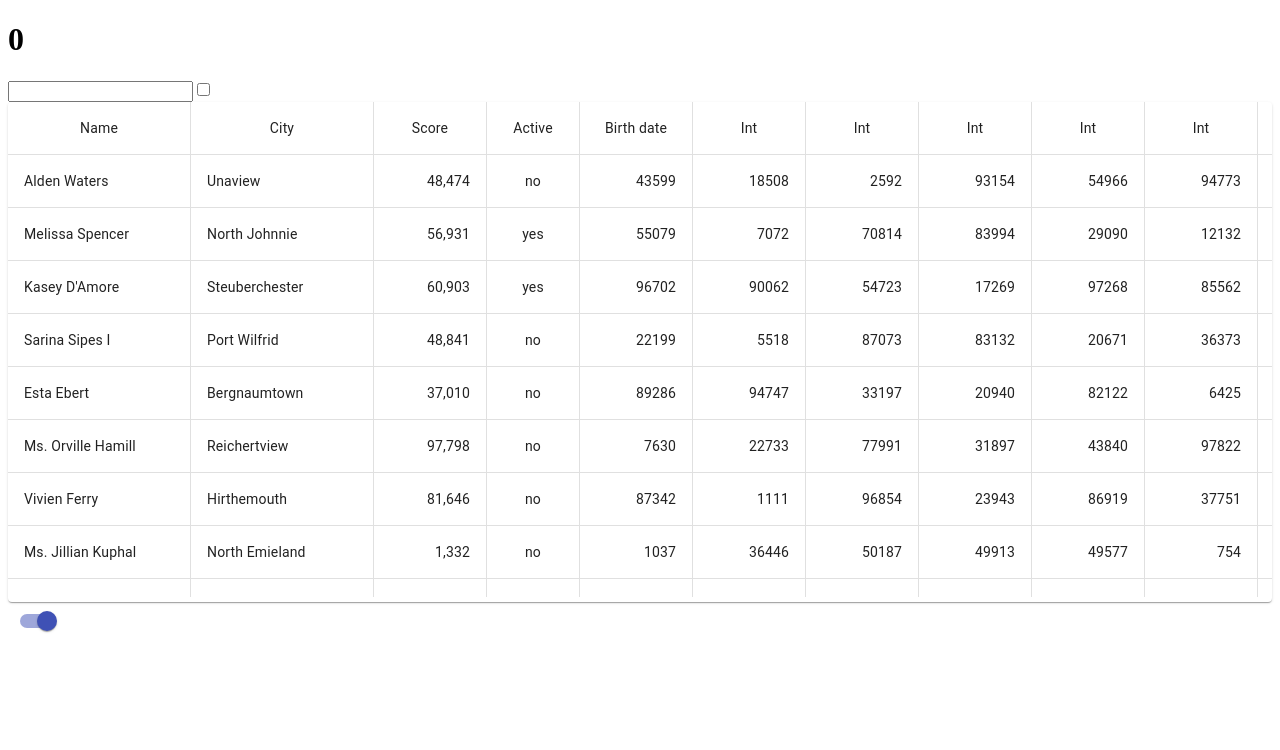
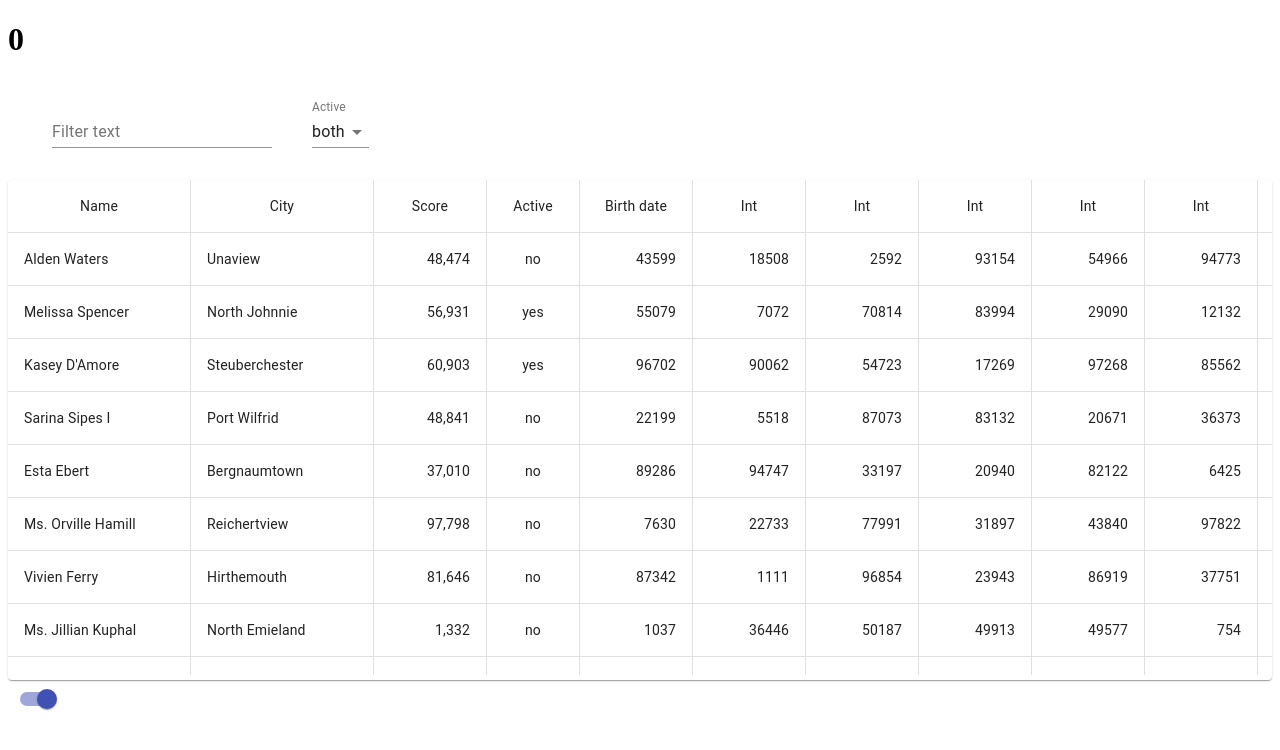
Before and after one commit to Pburua/data-grid, a React app: page / in a window 1280 px wide. Shown: the top 750 px of the page. Built offline with nearby package versions, Linux system fonts and the light colour scheme.

Commit message:
feat: add filter controls with materialUI

```diff
--- /dev/null
+++ b/src/js/components/FilterControls/FilterControls.scss
@@ -0,0 +1,8 @@
+.filter-controls {
+ display: flex;
+ height: 100px;
+
+ &__item {
+  margin: 20px !important;
+ }
+}
--- a/src/js/components/FilterControls/FilterControls.tsx
+++ b/src/js/components/FilterControls/FilterControls.tsx
@@ -1,17 +1,70 @@
-import React from 'react';
+import React, { useState } from 'react';
 import { connect } from 'react-redux';
+import { Container, MenuItem, TextField } from '@material-ui/core';
+import './FilterControls.scss';
+
+const isActiveValues = [
+  {
+    value: 'undefined',
+    label: 'both',
+  },
+  {
+    value: 'active',
+    label: 'yes',
+  },
+  {
+    value: 'inactive',
+    label: 'no',
+  },
+];
 
 const FilterControls = (props: any) => {
   const { filterCriteria } = props;
+  const [searchText, setSearchText]: any = useState('');
+  const [isActive, setIsActive]: any = useState('undefined');
 
   console.log(filterCriteria);
 
+  function log(text) {
+    console.log(text);
+  }
+
+  function handleSearchTextChange(event) {
+    setSearchText(event.target.value);
+  }
+
+  function handleIsActiveChange(event) {
+    setIsActive(event.target.value);
+    log(isActive);
+  }
+
   return (
-    <>
-      <input type="text" />
-      <input type="checkbox" />
-      {/*  TODO: add material ui here before proceeding */}
-    </>
+    <Container className="filter-controls">
+      <TextField
+        className="filter-controls__item"
+        id="search-text"
+        label="Filter text"
+        value={searchText}
+        onBlur={() => {
+          log(searchText);
+        }}
+        onChange={handleSearchTextChange}
+      />
+      <TextField
+        className="filter-controls__item"
+        id="is-active"
+        select
+        label="Active"
+        value={isActive}
+        onChange={handleIsActiveChange}
+      >
+        {isActiveValues.map((option) => (
+          <MenuItem key={option.value} value={option.value}>
+            {option.label}
+          </MenuItem>
+        ))}
+      </TextField>
+    </Container>
   );
 };
 
```
